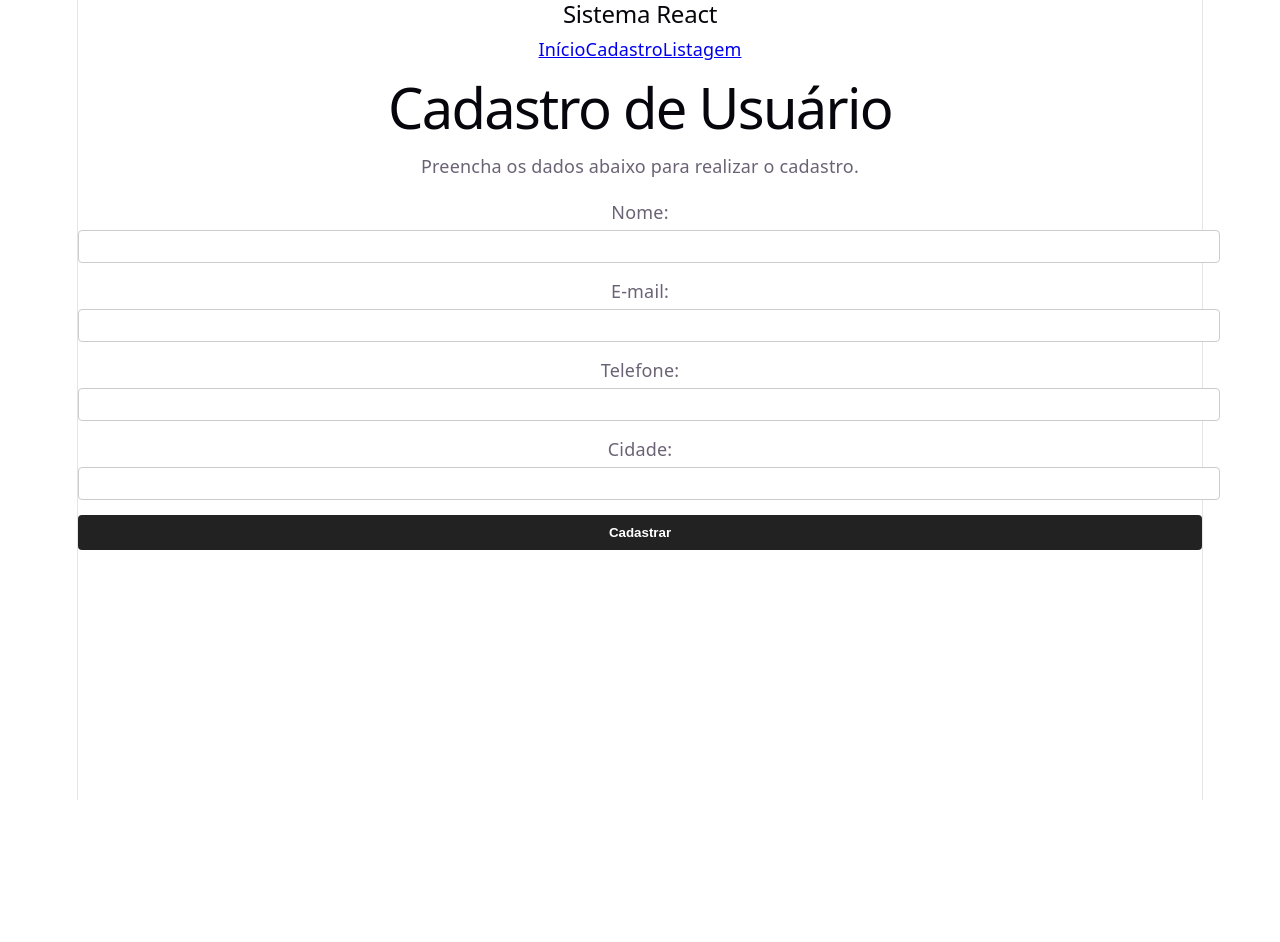
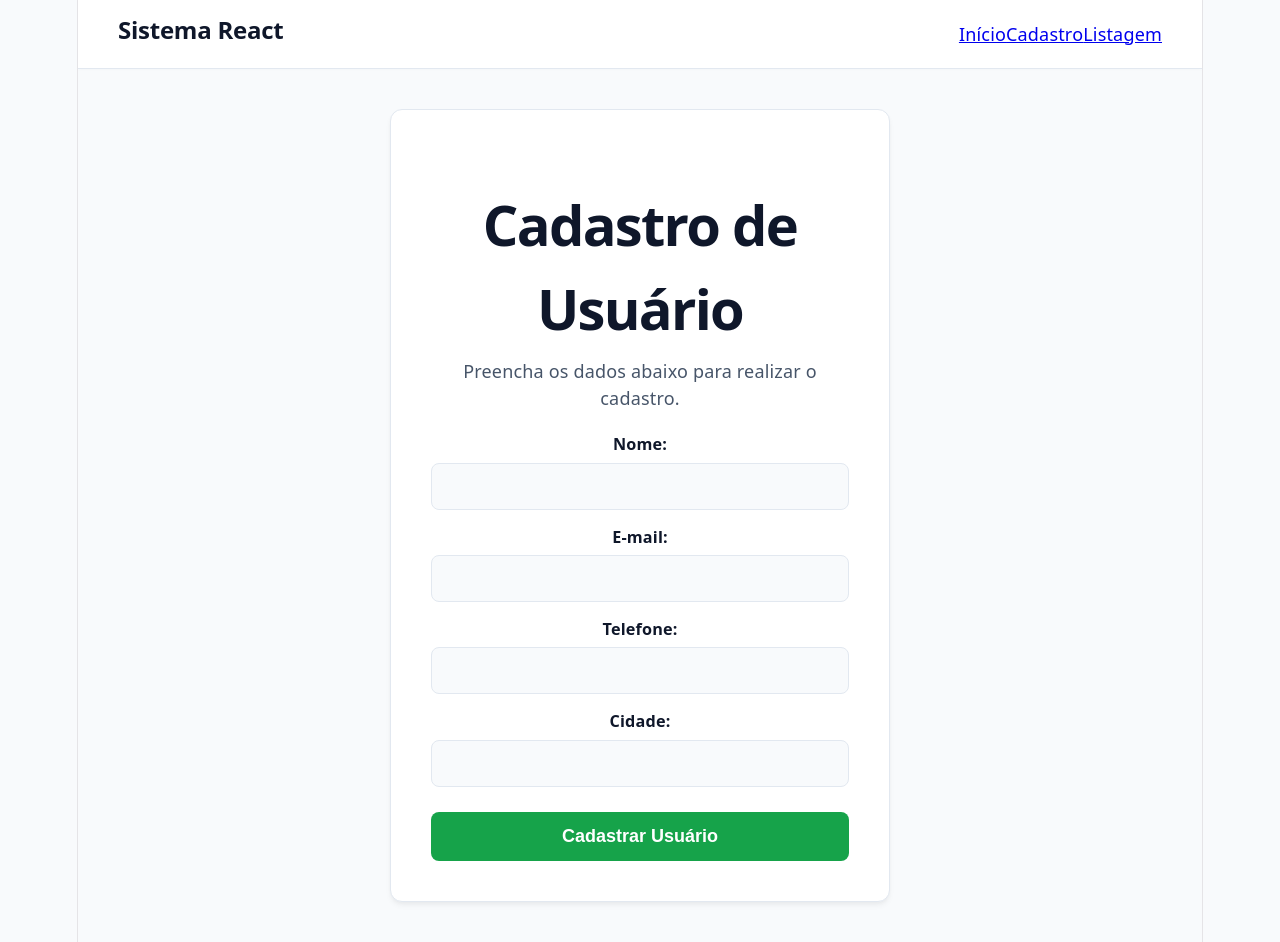
Before and after one commit to matthael/Tecweb-Trabalho, a React (Vite) app: page /cadastro in a window 1280 px wide. Before the commit the page ends 800 px from the top, so only its background shows below. Built offline with nearby package versions, Linux system fonts and the light colour scheme.

Commit message:
Modificando o css do nosso projeto

```diff
--- a/src/pages/Cadastro.jsx
+++ b/src/pages/Cadastro.jsx
@@ -69,62 +69,39 @@ function Cadastro() {
 
 return (
     <main className="container">
+      <div className="form-card">
         <h1>Cadastro de Usuário</h1>
         <p>Preencha os dados abaixo para realizar o cadastro.</p>
 
-      {/* Exibição de mensagens de erro ou sucesso */}
         {erro && <p style={{ color: "red", fontWeight: "bold", marginTop: "10px" }}>{erro}</p>}
         {sucesso && <p style={{ color: "green", fontWeight: "bold", marginTop: "10px" }}>Usuário cadastrado com sucesso!</p>}
 
         <form onSubmit={handleSubmit} style={{ marginTop: "20px", display: "flex", flexDirection: "column", gap: "15px" }}>
-        <div>
-          <label style={{ display: "block", marginBottom: "5px" }}>Nome:</label>
-          <input
-            type="text"
-            name="nome"
-            value={formData.nome}
-            onChange={handleChange}
-            style={{ width: "100%", padding: "8px", borderRadius: "4px", border: "1px solid #ccc" }}
-          />
+          <div className="form-group">
+            <label>Nome:</label>
+            <input type="text" name="nome" value={formData.nome} onChange={handleChange} />
           </div>
 
-        <div>
-          <label style={{ display: "block", marginBottom: "5px" }}>E-mail:</label>
-          <input
-            type="text"
-            name="email"
-            value={formData.email}
-            onChange={handleChange}
-            style={{ width: "100%", padding: "8px", borderRadius: "4px", border: "1px solid #ccc" }}
-          />
+          <div className="form-group">
+            <label>E-mail:</label>
+            <input type="text" name="email" value={formData.email} onChange={handleChange} />
           </div>
 
-        <div>
-          <label style={{ display: "block", marginBottom: "5px" }}>Telefone:</label>
-          <input
-            type="text"
-            name="telefone"
-            value={formData.telefone}
-            onChange={handleChange}
-            style={{ width: "100%", padding: "8px", borderRadius: "4px", border: "1px solid #ccc" }}
-          />
+          <div className="form-group">
+            <label>Telefone:</label>
+            <input type="text" name="telefone" value={formData.telefone} onChange={handleChange} />
           </div>
 
-        <div>
-          <label style={{ display: "block", marginBottom: "5px" }}>Cidade:</label>
-          <input
-            type="text"
-            name="cidade"
-            value={formData.cidade}
-            onChange={handleChange}
-            style={{ width: "100%", padding: "8px", borderRadius: "4px", border: "1px solid #ccc" }}
-          />
+          <div className="form-group">
+            <label>Cidade:</label>
+            <input type="text" name="cidade" value={formData.cidade} onChange={handleChange} />
           </div>
 
-        <button type="submit" style={{ padding: "10px 15px", backgroundColor: "#222", color: "white", border: "none", borderRadius: "4px", cursor: "pointer", fontWeight: "bold" }}>
-          Cadastrar
+          <button type="submit" className="btn-submit">
+            Cadastrar Usuário
           </button>
         </form>
+      </div>
     </main>
   );
 }
--- a/src/pages/Home.jsx
+++ b/src/pages/Home.jsx
@@ -1,10 +1,26 @@
-function Home() {
+import React from 'react';
+import '../styles.css';
+
+const Home = () => {
   return (
-    <main className="container">
-      <h1>Início</h1>
-      <p>Bem-vindo ao sistema de cadastro e listagem de usuários.</p>
-    </main>
+    <div className="container home-container">
+      <div className="hero-section">
+        <h1>Sua Agenda <span>Moderna</span></h1>
+        <p>Gerencie seus contatos e usuários de forma limpa, rápida e intuitiva.</p>
+      </div>
+
+      <div className="features-grid">
+        <a href="/cadastro" className="feature-card">
+          <h3>➕ Cadastrar Usuário</h3>
+          <p>Adicione novas pessoas ao seu banco de dados local instantaneamente.</p>
+        </a>
+        <a href="/listagem" className="feature-card">
+          <h3>📋 Ver Listagem</h3>
+          <p>Consulte todos os usuários salvos na API e integrados ao sistema.</p>
+        </a>
+      </div>
+    </div>
   );
-}
+};
 
 export default Home;
--- a/src/styles.css
+++ b/src/styles.css
@@ -1,72 +1,308 @@
-/* Container principal da lista */
-.list-container {
+/* styles.css */
+
+/* ========================================= */
+/* 1. CONFIGURAÇÕES GLOBAIS E CORES          */
+/* ========================================= */
+:root {
+  --green-primary: #16a34a;   /* Verde principal moderno e vivo */
+  --green-hover: #15803d;     /* Verde ligeiramente mais escuro para efeitos de passar o mouse */
+  --green-light: #f0fdf4;     /* Fundo verde bem suave para destaques */
+  --bg-page: #f8fafc;         /* Fundo da página cinza-claro azulado (tira o visual "branco hospital") */
+  --bg-card: #ffffff;         /* Fundo branco puro para os elementos flutuantes */
+  --text-main: #0f172a;       /* Azul escuro quase preto para máxima legibilidade */
+  --text-muted: #475569;      /* Cinza médio para descrições e legendas */
+  --border-color: #e2e8f0;    /* Cor suave para bordas e divisórias */
+  --radius: 12px;             /* Arredondamento padrão ultra moderno */
+  --shadow: 0 4px 6px -1px rgba(0, 0, 0, 0.05), 0 2px 4px -1px rgba(0, 0, 0, 0.03);
+}
+
+* {
+  box-sizing: border-box;
+  margin: 0;
+  padding: 0;
+}
+
+body {
+  font-family: system-ui, -apple-system, BlinkMacSystemFont, 'Segoe UI', Roboto, sans-serif;
+  background-color: var(--bg-page);
+  color: var(--text-main);
+  min-height: 100vh;
+  line-height: 1.5;
+}
+
+/* Container genérico para alinhar o conteúdo das páginas */
+.container {
   max-width: 1200px;
   margin: 0 auto;
-  padding: 20px;
-  font-family: 'Arial', sans-serif;
+  padding: 40px 20px;
+}
+
+h1, h2 {
+  font-weight: 700;
+  color: var(--text-main);
+  margin-bottom: 8px;
+}
+
+p {
+  color: var(--text-muted);
+}
+
+/* ========================================= */
+/* 2. BARRA DE NAVEGAÇÃO (NAVBAR)            */
+/* ========================================= */
+.navbar {
+  background-color: var(--bg-card);
+  padding: 16px 40px;
+  display: flex;
+  justify-content: space-between;
+  align-items: center;
+  border-bottom: 1px solid var(--border-color);
+  box-shadow: 0 1px 3px rgba(0, 0, 0, 0.02);
+}
+
+.navbar h1 {
+  font-size: 1.3rem;
+  color: var(--green-primary);
+  margin: 0;
+}
+
+.nav-links {
+  display: flex;
+  gap: 20px;
+}
+
+.nav-links a {
+  color: var(--text-muted);
+  text-decoration: none;
+  font-weight: 500;
+  font-size: 1rem;
+  padding: 8px 16px;
+  border-radius: 20px; /* Estilo pílula */
+  transition: all 0.2s ease;
+}
+
+.nav-links a:hover {
+  background-color: var(--green-light);
+  color: var(--green-primary);
+}
+
+/* ========================================= */
+/* 3. PÁGINA DE INÍCIO (HOME)                */
+/* ========================================= */
+.home-container {
+  display: flex;
+  flex-direction: column;
+  align-items: center;
+  text-align: center;
+  padding: 60px 20px;
+}
+
+.hero-section {
+  max-width: 600px;
+  margin-bottom: 50px;
+}
+
+.hero-section h1 {
+  font-size: 2.5rem;
+  line-height: 1.2;
+  margin-bottom: 16px;
+}
+
+.hero-section span {
+  color: var(--green-primary);
+}
+
+.hero-section p {
+  font-size: 1.1rem;
+}
+
+/* Cards de atalho na Home */
+.features-grid {
+  display: grid;
+  grid-template-columns: repeat(2, 1fr);
+  gap: 24px;
+  width: 100%;
+  max-width: 700px;
+}
+
+.feature-card {
+  background-color: var(--bg-card);
+  border: 1px solid var(--border-color);
+  border-radius: var(--radius);
+  padding: 30px;
+  text-decoration: none;
+  transition: all 0.2s ease;
+  box-shadow: var(--shadow);
+}
+
+.feature-card:hover {
+  border-color: var(--green-primary);
+  transform: translateY(-4px);
+}
+
+.feature-card h3 {
+  color: var(--green-primary);
+  font-size: 1.3rem;
+  margin-bottom: 10px;
+}
+
+/* ========================================= */
+/* 4. PÁGINA DE CADASTRO                     */
+/* ========================================= */
+.form-card {
+  background-color: var(--bg-card);
+  border: 1px solid var(--border-color);
+  border-radius: var(--radius);
+  padding: 40px;
+  max-width: 500px;
+  margin: 0 auto;
+  box-shadow: var(--shadow);
+}
+
+.form-group {
+  display: flex;
+  flex-direction: column;
+  gap: 6px;
+}
+
+.form-group label {
+  font-size: 0.9rem;
+  font-weight: 600;
+  color: var(--text-main);
+}
+
+.form-group input {
+  width: 100%;
+  padding: 12px 16px;
+  font-size: 1rem;
+  border: 1px solid var(--border-color);
+  border-radius: 8px;
+  background-color: var(--bg-page);
+  color: var(--text-main);
+  transition: all 0.2s ease;
+}
+
+/* Efeito de foco minimalista nos inputs */
+.form-group input:focus {
+  outline: none;
+  border-color: var(--green-primary);
+  background-color: var(--bg-card);
+  box-shadow: 0 0 0 4px rgba(22, 163, 74, 0.1);
+}
+
+.btn-submit {
+  width: 100%;
+  padding: 14px;
+  background-color: var(--green-primary);
+  color: #ffffff;
+  border: none;
+  border-radius: 8px;
+  font-size: 1rem;
+  font-weight: 600;
+  cursor: pointer;
+  transition: background-color 0.2s ease, transform 0.1s ease;
+  margin-top: 10px;
+}
+
+.btn-submit:hover {
+  background-color: var(--green-hover);
+}
+
+.btn-submit:active {
+  transform: scale(0.98);
+}
+
+/* ========================================= */
+/* 5. PÁGINA DE LISTAGEM E CARDS             */
+/* ========================================= */
+.list-container {
+  composes: container;
 }
 
 .list-container h2 {
   text-align: center;
-  color: #333;
-  margin-bottom: 30px;
+  margin-bottom: 40px;
+  font-size: 2rem;
 }
 
 .events-grid {
   display: grid;
   grid-template-columns: repeat(3, 1fr);
-  gap: 20px;
+  gap: 24px;
 }
 
-/* Estilo do Card */
 .event-card {
-  background-color: #fff;
-  border: 1px solid #ddd;
-  border-radius: 8px;
-  padding: 20px;
-  box-shadow: 0 4px 6px rgba(0,0,0,0.1);
-  transition: transform 0.2s ease-in-out;
+  background-color: var(--bg-card);
+  border: 1px solid var(--border-color);
+  border-radius: var(--radius);
+  padding: 24px;
+  box-shadow: var(--shadow);
+  transition: all 0.2s ease;
+  display: flex;
+  flex-direction: column;
 }
 
 .event-card:hover {
-  transform: translateY(-5px);
+  transform: translateY(-4px);
+  border-color: var(--green-primary);
+  box-shadow: 0 10px 15px -3px rgba(22, 163, 74, 0.05);
 }
 
 .event-date {
   font-size: 0.85rem;
-  color: #007bff;
-  font-weight: bold;
-  margin-bottom: 10px;
+  color: var(--green-primary);
+  font-weight: 600;
+  margin-bottom: 12px;
 }
 
 .event-title {
-  font-size: 1.2rem;
-  color: #222;
-  margin: 0 0 10px 0;
+  font-size: 1.25rem;
+  color: var(--text-main);
+  margin-bottom: 8px;
 }
 
 .event-description {
   font-size: 0.95rem;
-  color: #555;
-  line-height: 1.4;
+  color: var(--text-muted);
+  line-height: 1.6;
+}
+
+.loading-text {
+  text-align: center;
+  font-size: 1.1rem;
+  color: var(--text-muted);
+  margin-top: 40px;
 }
 
 /* ========================================= */
-/* AJUSTES DE RESPONSIVIDADE (Media Queries) */
+/* 6. REGRAS DE RESPONSIVIDADE (MOBILE)      */
 /* ========================================= */
-
 @media (max-width: 900px) {
   .events-grid {
-    grid-template-columns: repeat(2, 1fr);
+    grid-template-columns: repeat(2, 1fr); /* 2 colunas em tablets */
   }
 }
 
 @media (max-width: 600px) {
-  .events-grid {
-    grid-template-columns: 1fr
+  .navbar {
+    flex-direction: column;
+    gap: 16px;
+    padding: 16px;
   }
 
-  .list-container {
-    padding: 10px;
+  .hero-section h1 {
+    font-size: 2rem;
+  }
+
+  .features-grid {
+    grid-template-columns: 1fr; /* 1 coluna no celular */
+  }
+
+  .form-card {
+    padding: 24px;
+  }
+
+  .events-grid {
+    grid-template-columns: 1fr; /* 1 coluna no celular */
   }
 }
```
Lines whose indentation alone changed are shown as unchanged.
